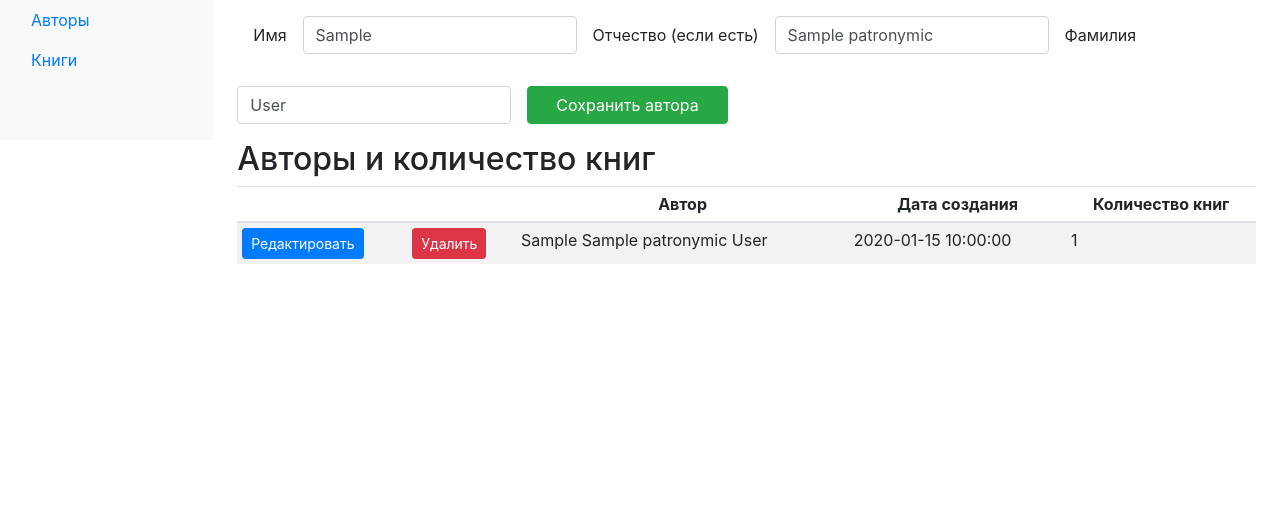
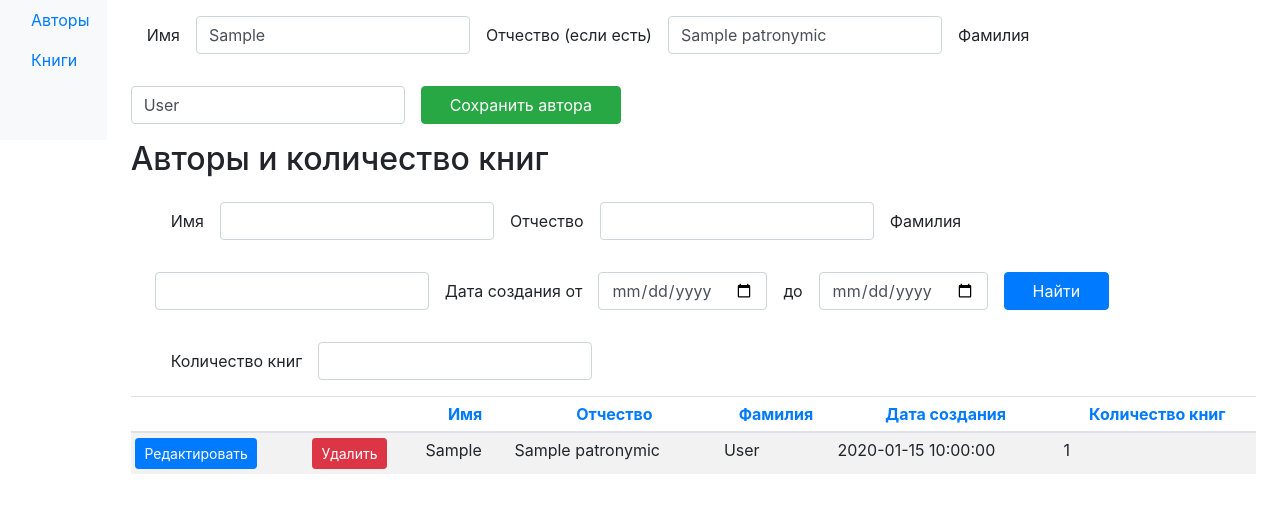
Before and after one commit to ElenaIzotova8/test, a PHP site: template views/admin_a.php in a window 1280 px wide. Shown: the top 513 px of the page. Run offline with PHP 8.4, Linux system fonts and the light colour scheme; the template is opened without the code that fills it: most values are stand-ins (such as "Sample title", 1, 10 or a date in 2020); data that the repository does not hold is empty.

Commit message:
доработка удаления авторов, фильтры и сортировка авторов

```diff
--- a/views/admin_a.php
+++ b/views/admin_a.php
@@ -13,7 +13,7 @@
 
     <div class="container-fluid">
       <div class="row">
-      <nav class="col-md-2 d-none d-md-block bg-light sidebar">
+      <nav class="col-md-1 d-none d-md-block bg-light sidebar">
           <div class="sidebar-sticky">
             <ul class="nav flex-column">
               <li class="nav-item">
@@ -29,7 +29,7 @@
             </ul>
           </div>
         </nav>
-        <form method="post" action="?page=a" class="col-10 ml-sm-auto px-4">
+        <form method="post" action="?page=a" class="col-11 ml-sm-auto px-4">
             <div class="form-inline">
                 <label class="col-form-label  m-3">Имя</label>
                 <div>
@@ -48,17 +48,56 @@
                 </div>
             </div>
         </form>
-        <main role="main" class="col-10 ml-sm-auto px-4">
+        <main role="main" class="col-11 ml-sm-auto px-4">
           <h2>Авторы и количество книг</h2>
+          <form method="post" action="?page=a" class="px-4">
+            <div class="form-inline">
+                <label class="col-form-label  m-3">Имя</label>
+                <div>
+                    <input type="text" class="form-control" name="first_name" />
+                </div>
+                <label class="col-form-label m-3">Отчество</label>
+                <div>
+                    <input type="text" class="form-control" name="patronymic" />
+                </div>
+                <label class="col-form-label m-3">Фамилия</label>
+                <div>
+                    <input type="text" class="form-control" name="last_name" />
+                </div>
+                <label class="col-form-label m-3">Дата создания от</label>
+                <div>
+                    <input type="date" class="form-control" name="date_start" />
+                </div>
+                <label class="col-form-label m-3">до</label>
+                <div>
+                    <input type="date" class="form-control" name="date_end" />
+                </div>
+                <div>
+                    <button name="filtr" class="btn btn-primary btn-block  m-3" type="submit">Найти</button>
+                </div>
+                <label class="col-form-label m-3">Количество книг</label>
+                <div>
+                    <input type="number" class="form-control" name="count" />
+                </div>
+            </div>
+          </form>
+          <?php if ($msg != '') {?>
+          <div class="row">
+            <p class="m-3"><?=$msg;?></p>
+            <a class="btn btn-danger btn-sm m-3" href="?page=a&del=<?=$aid;?>&all=1">Удалить</a>
+          </div>
+          <?php }?>
           <div class="table-responsive">
             <table class="table table-striped table-sm">
               <thead>
                 <tr align="center">
                   <th class="w1" scope="col"></th>
                   <th class="w1" scope="col"></th>
-                  <th>Автор</th>
-                  <th>Дата создания</th>
-                  <th>Количество книг</th>
+                  <th><a href="?page=a&ord=first_name<?=isset($order) && $desc !=' DESC' ? '&desc=1' : '';?>">Имя</a></th>
+                  <th><a href="?page=a&ord=patronymic<?=isset($order) && $desc !=' DESC' ? '&desc=1' : '';?>">Отчество</a></th>
+                  <th><a href="?page=a&ord=last_name<?=isset($order) && $desc !=' DESC' ? '&desc=1' : '';?>">Фамилия</a></th>
+                  <th><a href="?page=a&ord=created<?=isset($order) && $desc !=' DESC' ? '&desc=1' : '';?>">Дата создания</a></th>
+                  <th><a href="?page=a&ord=count<?=isset($order) && $desc !=' DESC' ? '&desc=1' : '';?>">Количество книг</a></th>
                 </tr>
               </thead>
               <tbody>
@@ -74,7 +113,9 @@
                                 Удалить
                                 </a>
                             </td>
-                            <td><?=$item['first_name'].' '.(isset($item['patronymic']) && $item['patronymic'] != null ? $item['patronymic'].' ' : '').$item['last_name'];?></td>
+                            <td><?=$item['first_name'];?></td>
+                            <td><?=$item['patronymic'];?></td>
+                            <td><?=$item['last_name'];?></td>
                             <td><?=$item['created'];?></td>
                             <td><?=$item['count'];?></td>
                         </tr>
```
Also changed, not shown: controllers/App.php (+42 -2 lines), models/Model.php (+8 -2 lines).
